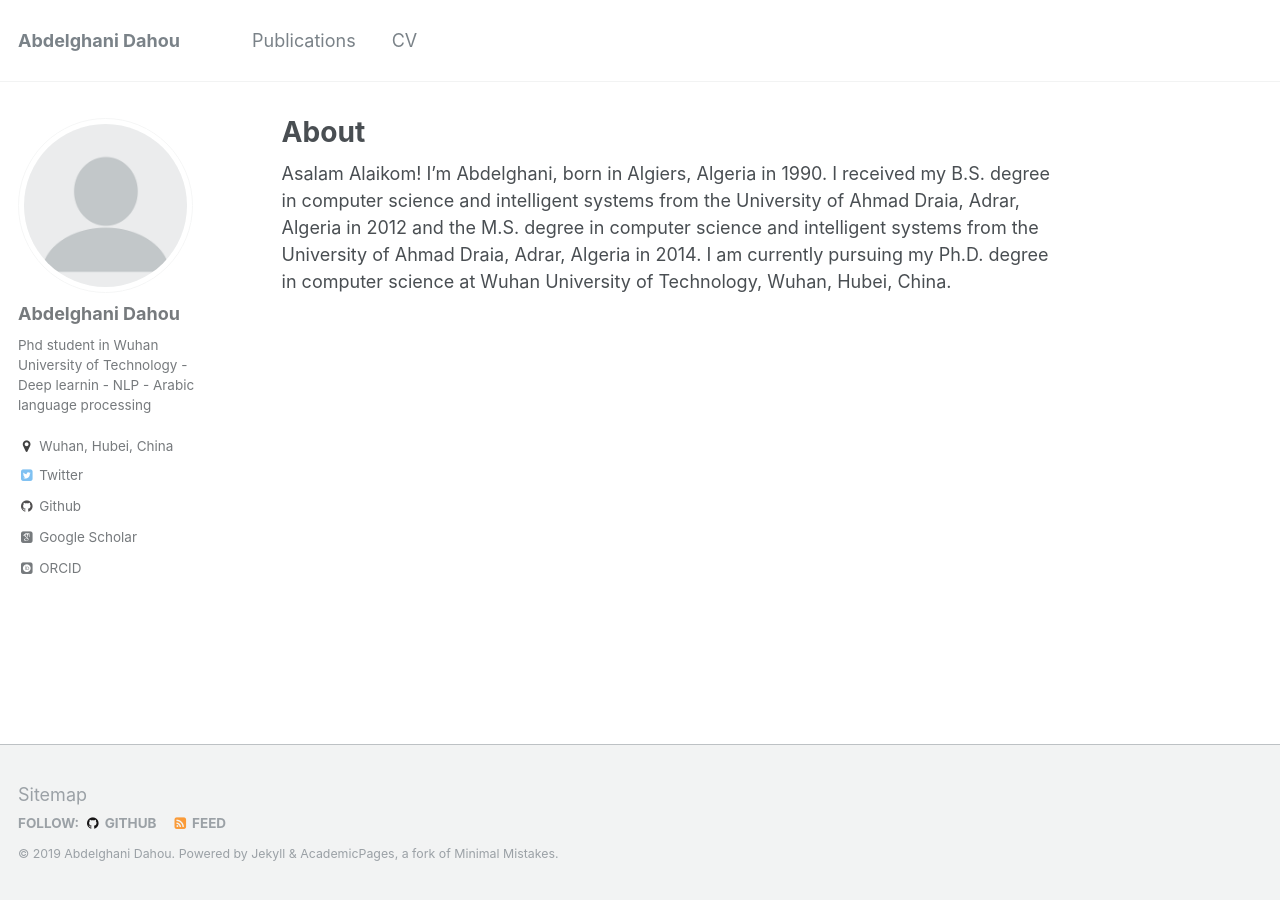
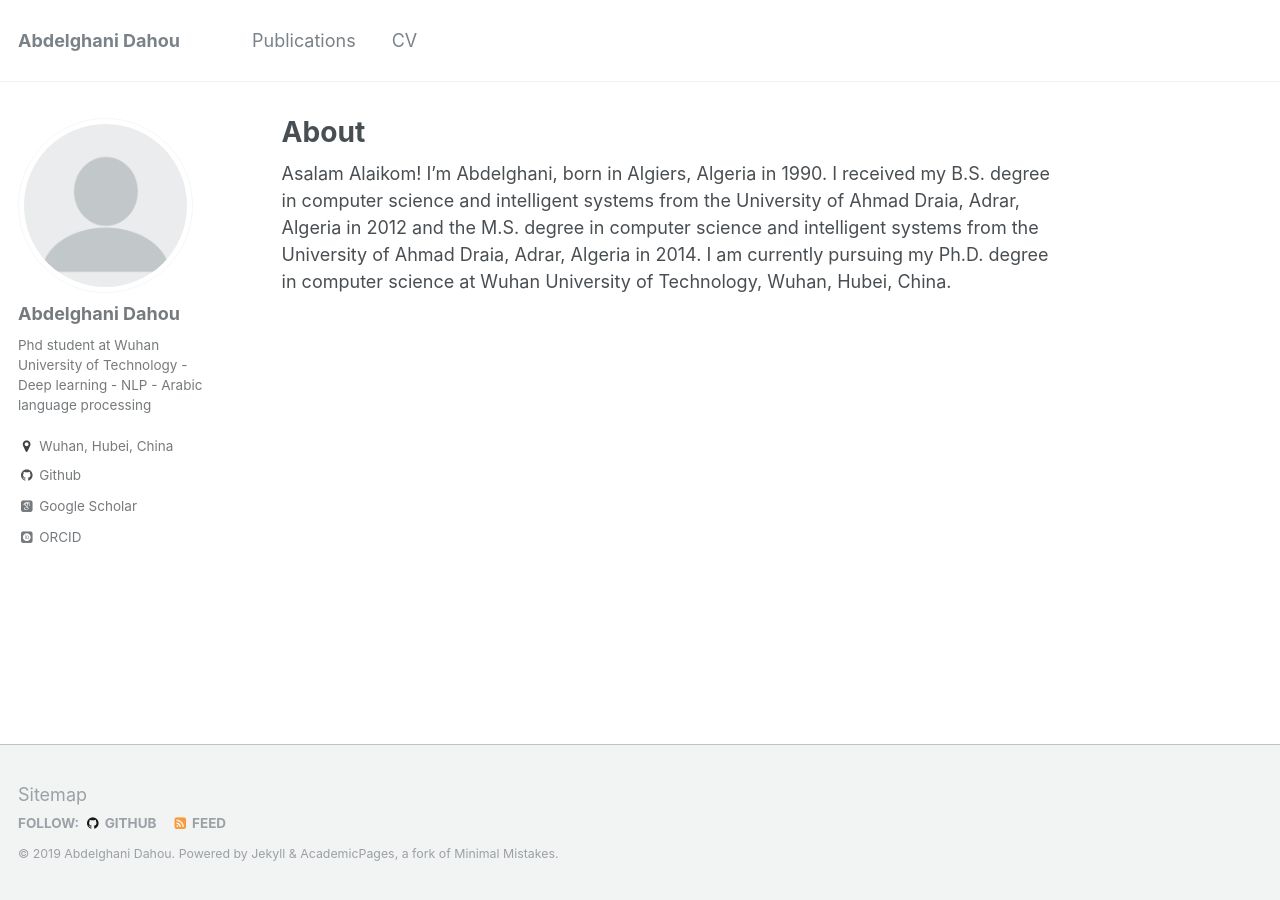
Before and after one commit to dahouabdelghani/dahouabdelghani.github.io, a Jekyll site: the page built from _pages/about.md, in a window 1280 px wide. Built offline with Jekyll 4.4.1, drawn with Linux system fonts in a browser that asks for light colours; some web fonts are replaced; some of the changed lines change nothing that is shown.

Commit message:
Update _config.yml

```diff
--- a/_config.yml
+++ b/_config.yml
@@ -81,7 +81,7 @@ analytics:
 author:
   name             : "Abdelghani Dahou"
   avatar           : "profile.png"
-  bio              : "Phd student in Wuhan University of Technology - Deep learnin - NLP - Arabic language processing"
+  bio              : "Phd student at Wuhan University of Technology - Deep learning - NLP - Arabic language processing"
   location         : "Wuhan, Hubei, China"
   employer         :
   googlescholar    : "https://scholar.google.com/citations?user=ttDjZWoAAAAJ&hl=en"
@@ -99,13 +99,13 @@ author:
   instagram        :
   lastfm           :
   linkedin         :
-  orcid            : "http://orcid.org/yourorcidurl"
+  orcid            : "https://orcid.org/0000-0003-4561-2185"
   pinterest        :
   soundcloud       :
   stackoverflow    : # http://stackoverflow.com/users/123456/username
   steam            :
   tumblr           :
-  twitter          : ""
+  twitter          : #""
   vine             :
   weibo            :
   xing             :
```
